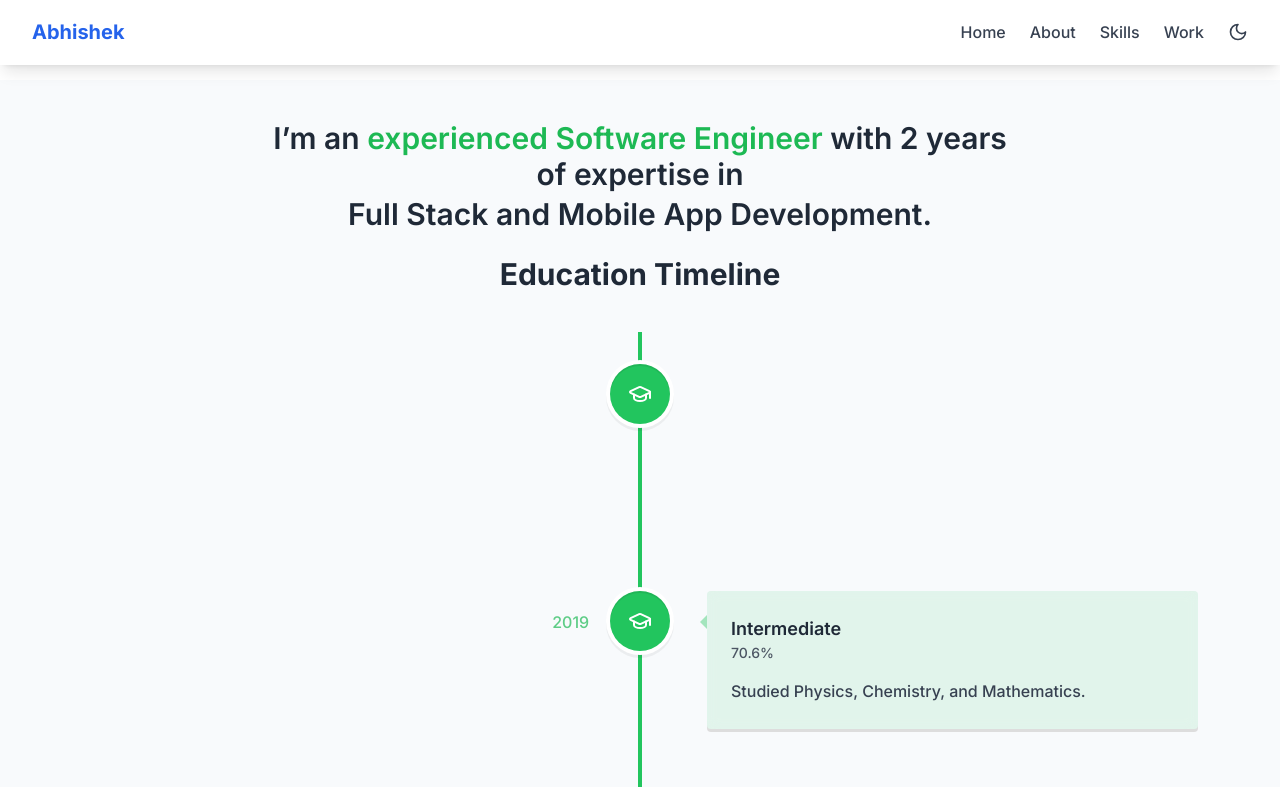
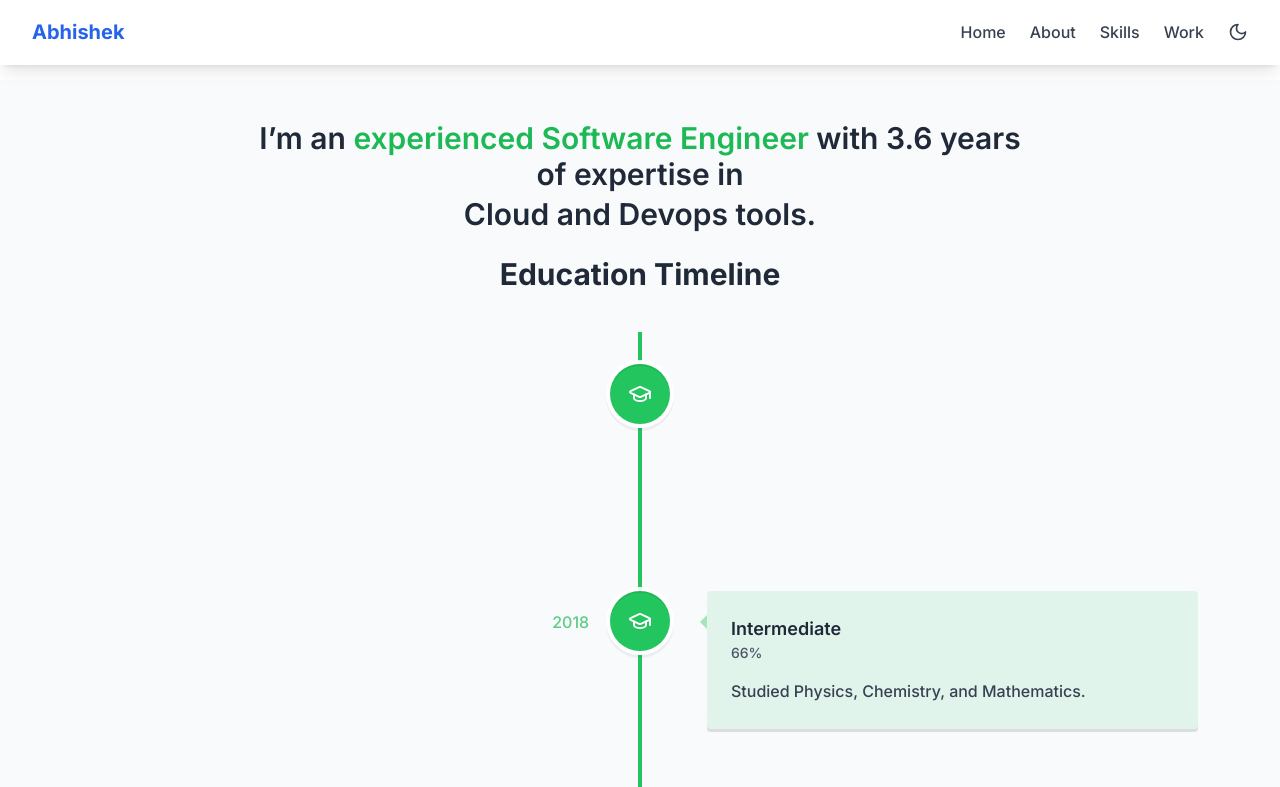
Before and after one commit to Abhishektyagi11/portfolio, a React (Vite) app: page /about in a window 1280 px wide. Shown: the top 787 px of the page. Built offline with nearby package versions, Linux system fonts and the light colour scheme.

Commit message:
about page change and home

```diff
--- a/src/pages/About.tsx
+++ b/src/pages/About.tsx
@@ -19,21 +19,21 @@ const About = () => {
     const educations = [
         {
             name: 'Matriculation',
-            date: '2017',
+            date: '2016',
             description: 'Completed high school with a focus on science and mathematics.',
-            score: '9.2 CGPA',
+            score: '74%',
         },
         {
             name: 'Intermediate',
-            date: '2019',
+            date: '2018',
             description: 'Studied Physics, Chemistry, and Mathematics.',
-            score: '70.6%',
+            score: '66%',
         },
         {
             name: 'B.Tech',
-            date: '2019 - 2023',
-            description: 'Graduated with a degree in Computer Science.',
-            score: '8.9 CGPA',
+            date: '2018 - 2022',
+            description: 'Graduated with a degree in Computer Science.(Specialized in Cloud technology and Information Security)',
+            score: '6.8 CGPA',
         },
     ];
 
@@ -48,10 +48,10 @@ const About = () => {
                 className="max-w-3xl mx-auto text-center mb-6"
             >
                 <h1 className="text-2xl md:text-3xl font-semibold text-light-foreground dark:text-dark-foreground">
-                    I’m an <span className="text-light-primary dark:text-dark-primary">experienced Software Engineer</span> with 2 years of expertise in
+                    I’m an <span className="text-light-primary dark:text-dark-primary">experienced Software Engineer</span> with 3.6 years of expertise in
                     <br className="hidden sm:block" />
                     <span className="inline-block mt-1">
-                        Full Stack and Mobile App Development.
+                        Cloud and Devops tools.
                     </span>
                 </h1>
             </motion.div>
--- a/src/pages/Home.tsx
+++ b/src/pages/Home.tsx
@@ -55,7 +55,7 @@ const Home = () => {
                         </motion.a>
 
                         <motion.a
-                            href="https://twitter.com/abhinav3254"
+                            href="https://x.com/iabhishektyagii"
                             target="_blank"
                             rel="noopener noreferrer"
                             aria-label="Twitter"
```
